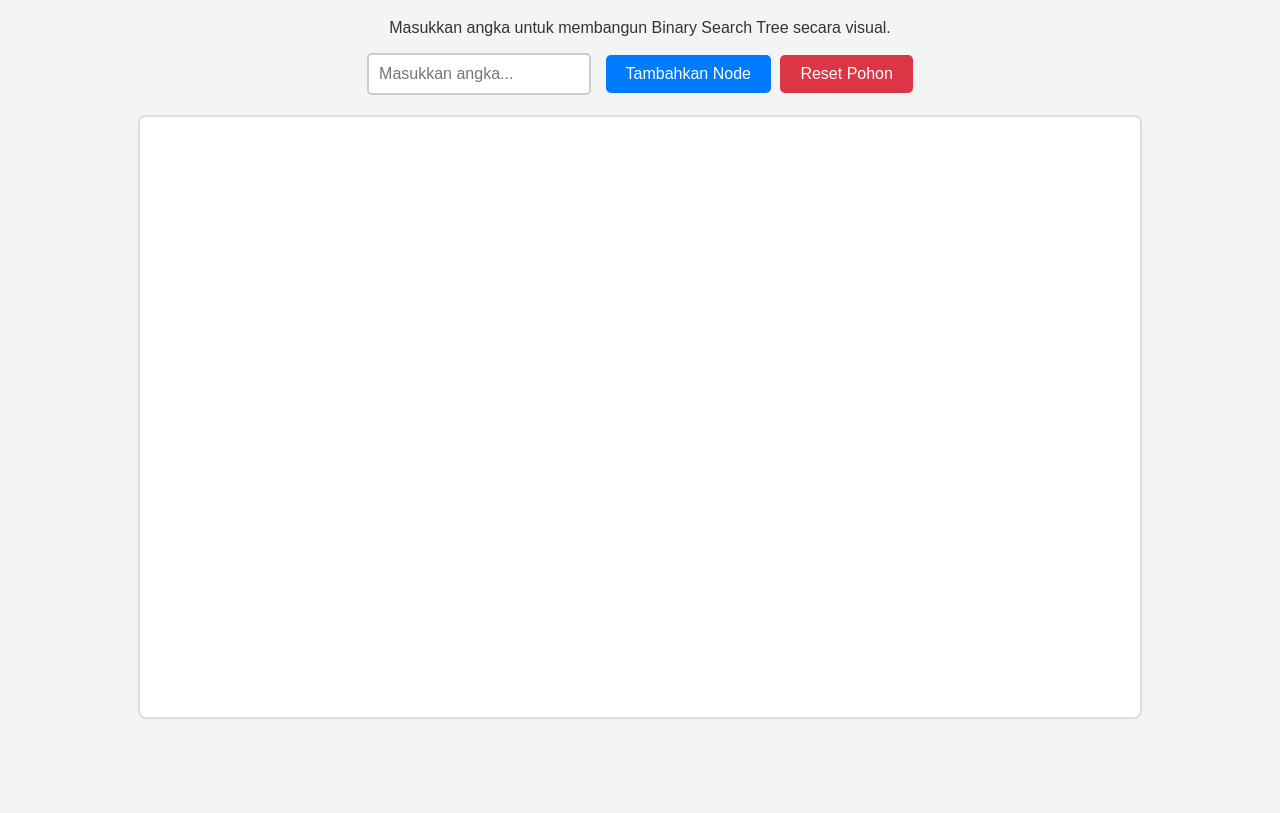
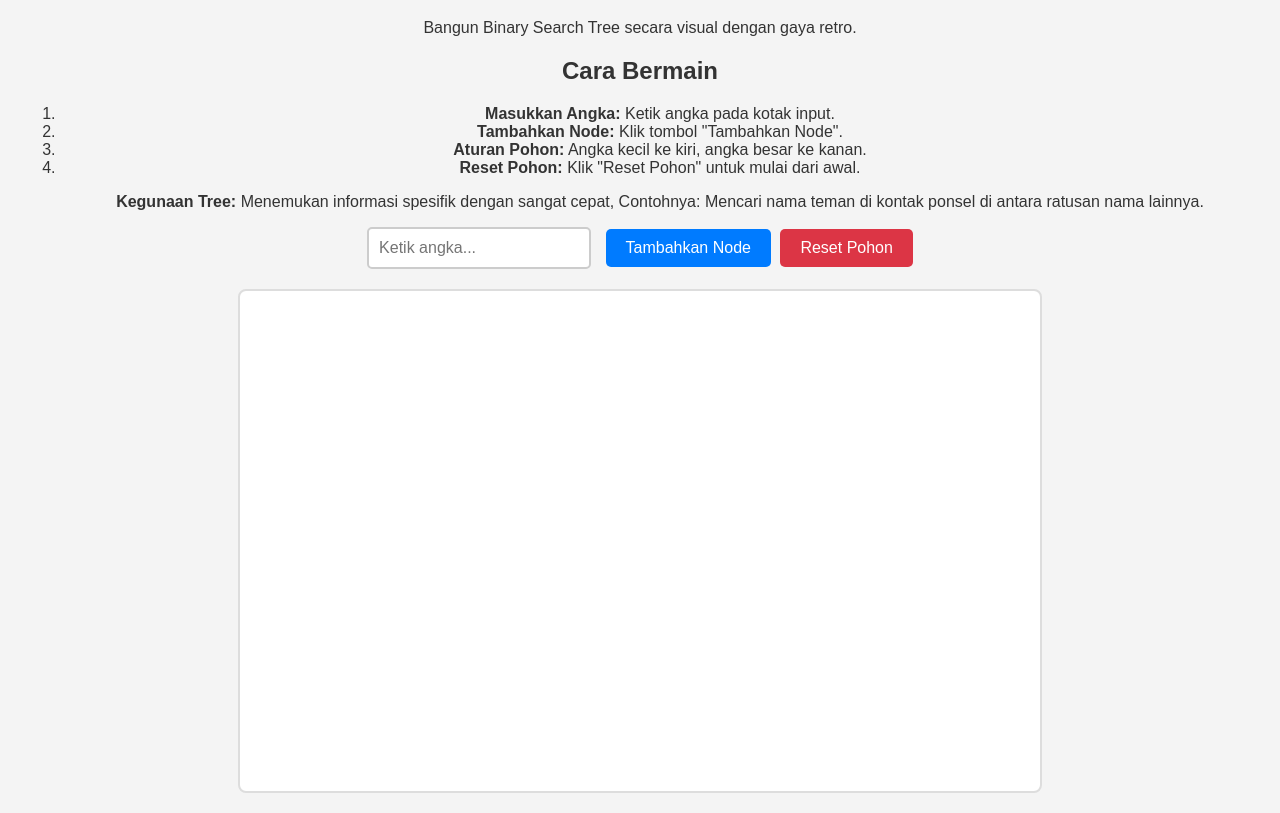
Before and after one commit to itsmeandra/visualisasi-tree, a plain HTML site: page index.html in a window 1280 px wide. Shown: the part 81-894 px from the top of the page. Before the commit the page ends 820 px from the top, so only its background shows below. Drawn offline with Linux system fonts and the light colour scheme.

Commit message:
Update index.html

```diff
--- a/index.html
+++ b/index.html
@@ -4,22 +4,39 @@
 <head>
     <meta charset="UTF-8">
     <meta name="viewport" content="width=device-width, initial-scale=1.0">
-    <title>Game Visualisasi Pohon | Web</title>
+    <title>Visualization Tree</title>
     <link rel="stylesheet" href="style.css">
 </head>
 
 <body>
 
     <h1>Visualisasi Game Pohon Biner</h1>
-    <p>Masukkan angka untuk membangun Binary Search Tree secara visual.</p>
+    <p>Bangun Binary Search Tree secara visual dengan gaya retro.</p>
 
-    <div class="controls">
-        <input type="number" id="nodeValueInput" placeholder="Masukkan angka...">
-        <button id="insertBtn">Tambahkan Node</button>
-        <button id="resetBtn">Reset Pohon</button>
+    <div class="main-container">
+
+        <div class="instructions">
+            <h2>Cara Bermain</h2>
+            <ol>
+                <li><strong>Masukkan Angka:</strong> Ketik angka pada kotak input.</li>
+                <li><strong>Tambahkan Node:</strong> Klik tombol "Tambahkan Node".</li>
+                <li><strong>Aturan Pohon:</strong> Angka kecil ke kiri, angka besar ke kanan.</li>
+                <li><strong>Reset Pohon:</strong> Klik "Reset Pohon" untuk mulai dari awal.</li>
+                <p><strong>Kegunaan Tree: </strong>Menemukan informasi spesifik dengan sangat cepat,
+                    Contohnya: Mencari nama teman di kontak ponsel di antara ratusan nama lainnya.</p>
+            </ol>
+        </div>
+
+        <div class="game-container">
+            <div class="controls">
+                <input type="number" id="nodeValueInput" placeholder="Ketik angka...">
+                <button id="insertBtn">Tambahkan Node</button>
+                <button id="resetBtn">Reset Pohon</button>
+            </div>
+            <canvas id="treeCanvas" width="800" height="500"></canvas>
+        </div>
+
     </div>
-
-    <canvas id="treeCanvas" width="1000" height="600"></canvas>
 
     <script src="script.js"></script>
 </body>
```
